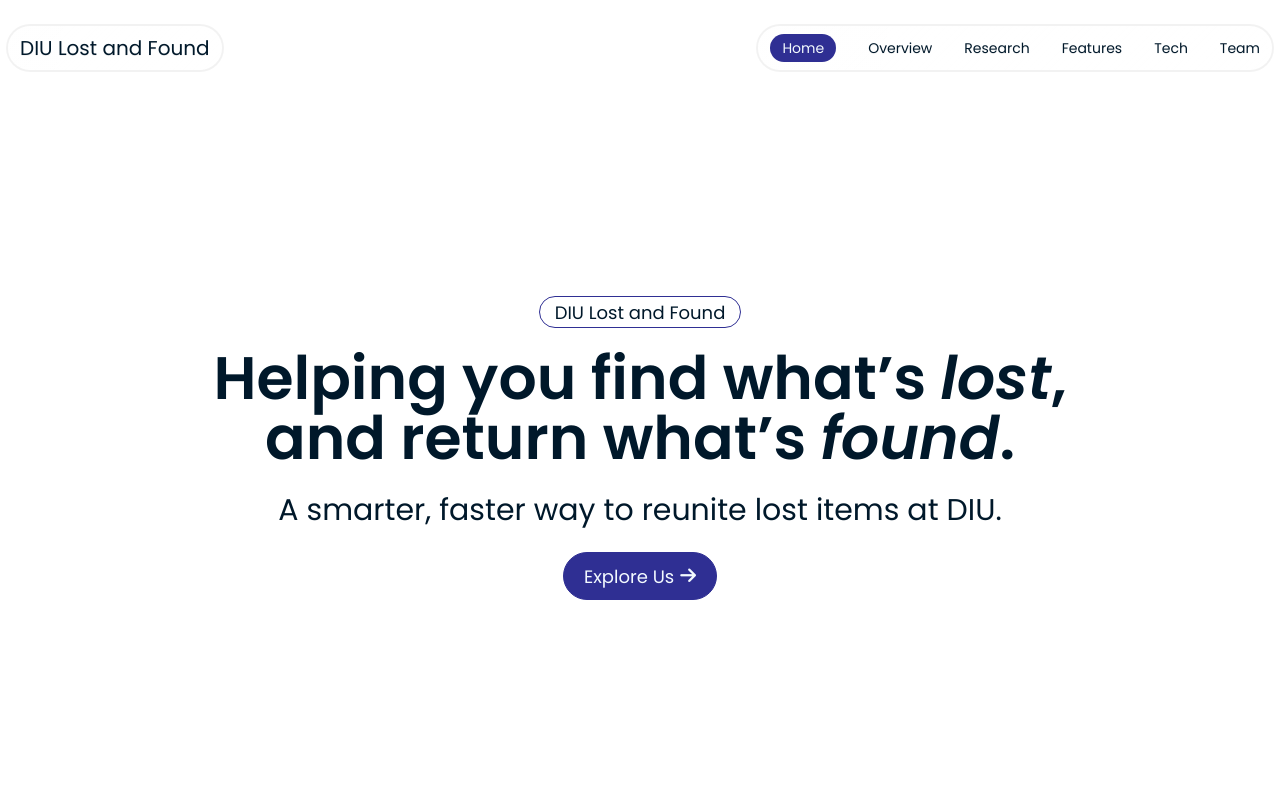
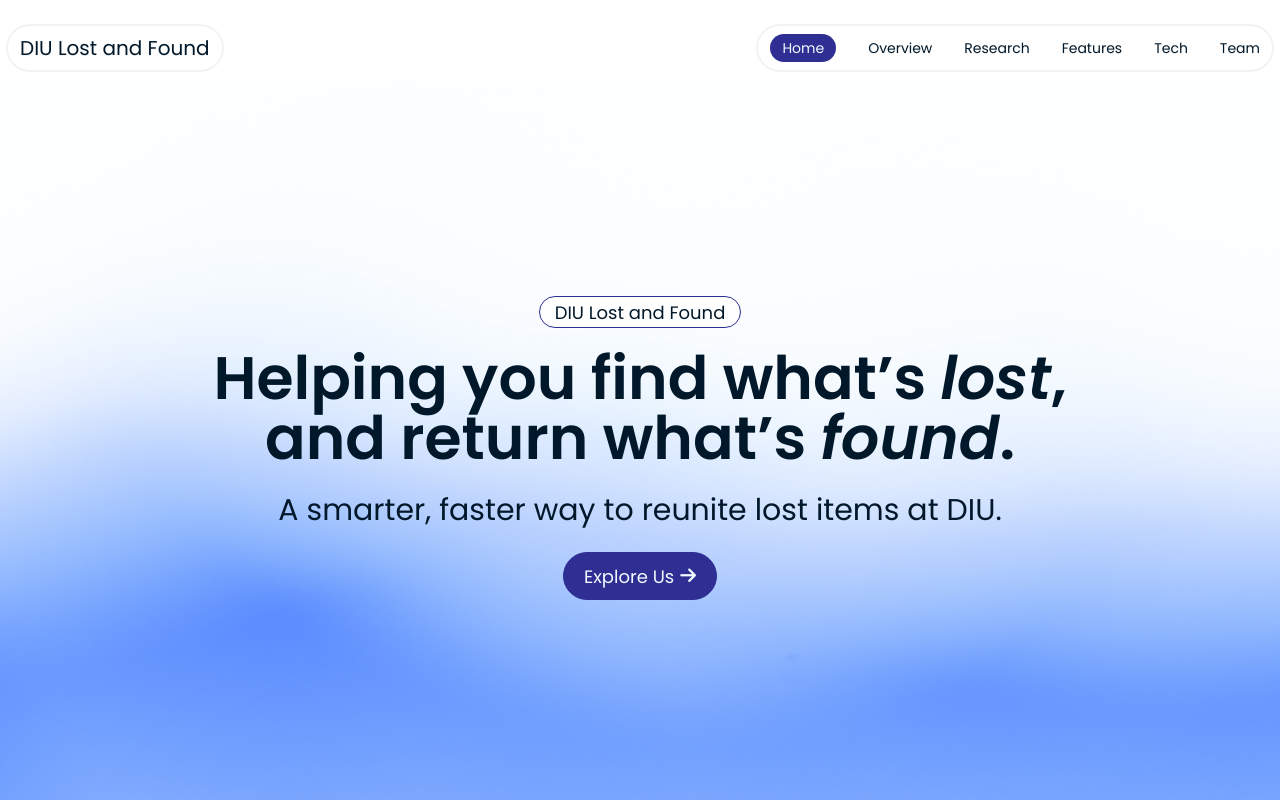
Before and after one commit to garodiaa/DIU-Lost-and-Found-Assignment, a plain HTML site: page index.html in a window 1280 px wide. Shown: the top 800 px of the page. Drawn offline with nearby package versions, Linux system fonts and the light colour scheme.

Commit message:
bg-image fix

```diff
--- a/index.html
+++ b/index.html
@@ -50,7 +50,7 @@
 
     <main class="">
         <!-- hero section -->
-        <section class="herosection bg-[url(../assets/hero-bg.jpg)] bg-cover bg-center bg-no-repeat bg-fixed">
+        <section class="herosection bg-[url(../assets/hero-bg-comp.jpg)] bg-cover bg-center bg-no-repeat bg-fixed">
             <div class="hero min-h-[92vh]">
                 <div class="hero-content text-center">
                     <div class="max-w-4xl">
```
Also changed, not shown: assets/hero-bg-comp.jpg (added).
